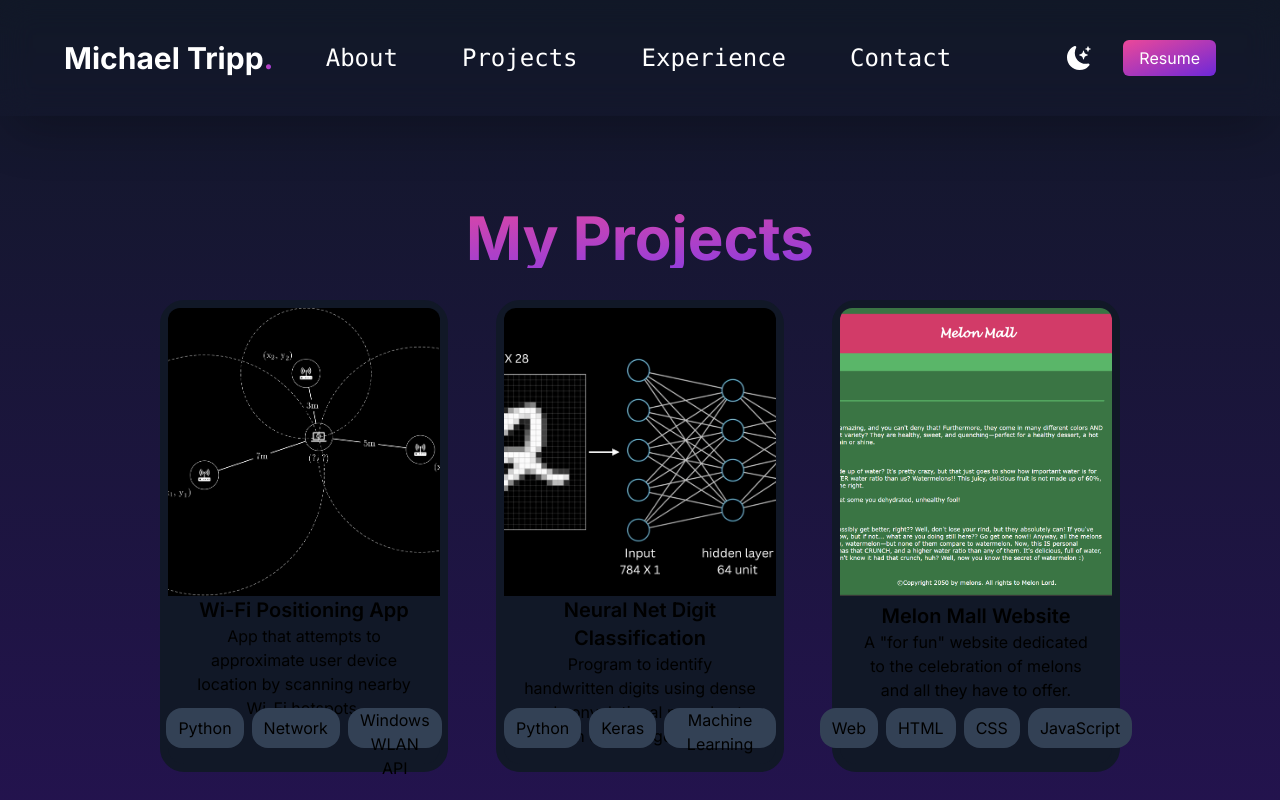
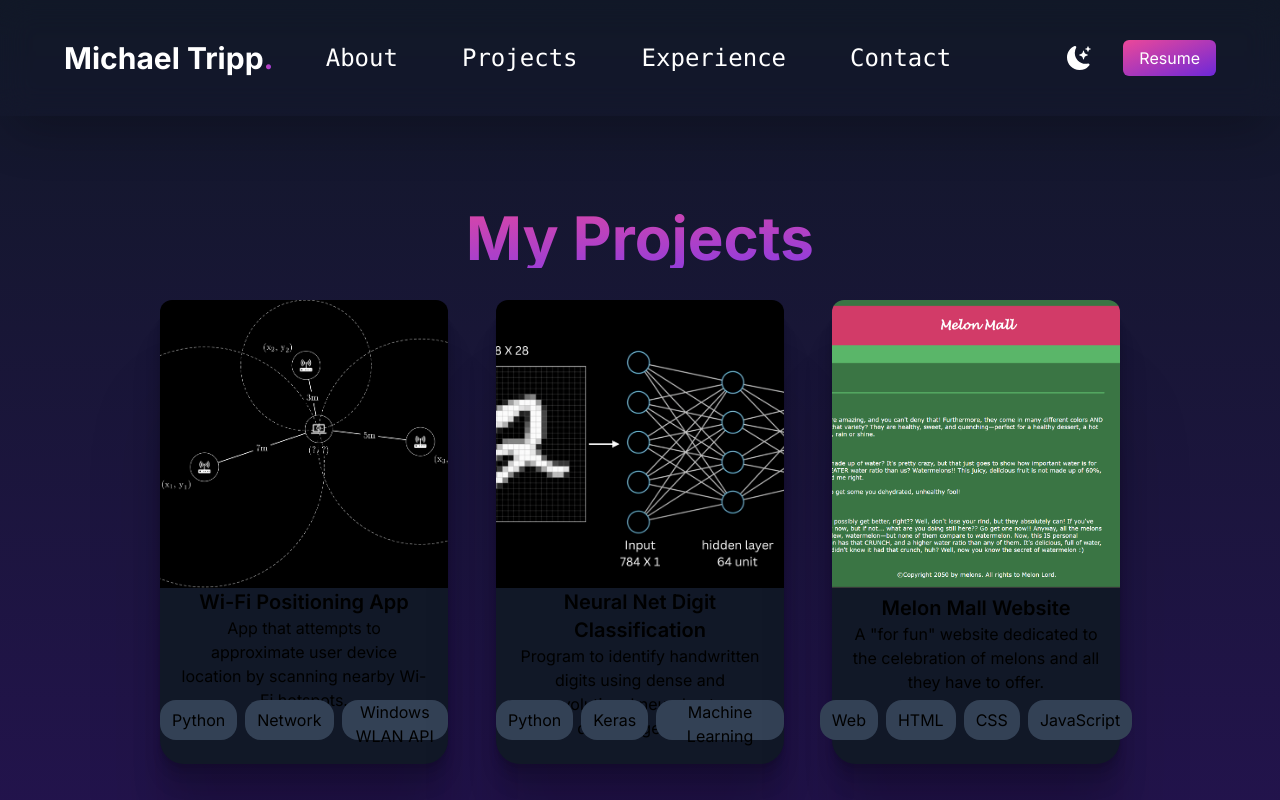
Before and after one commit to mctripp10/mctripp10.github.io, a Next.js app: page /pages/projects in a window 1280 px wide. Shown: the top 800 px of the page. Built offline with nearby package versions, Linux system fonts and the light colour scheme.

Commit message:
Hover transition update
Added a bunch of hover transition effects around the website, the project cards particularly. Honestly just playing with what looks nice.

Not sure I like how the gradient transition looks on the projects page yet though.

```diff
--- a/app/components/NavBarHome.jsx
+++ b/app/components/NavBarHome.jsx
@@ -5,7 +5,7 @@ import { BsFillMoonStarsFill } from "react-icons/bs";
 function NavBarHome() {
     return (
         <div>
-            <nav className="w-full fixed left-0 right-0 z-10 shadow-2xl">
+            <nav className="w-full fixed left-0 right-0 z-10 backdrop-filter backdrop-blur-lg shadow-2xl">
                 <div className="flex px-4 mx-auto lg:max-w md:items-center md:flex md:px-8">
                     <div className="my-10">
                         <div className='mt-1'>
--- a/app/components/ProjectCard.jsx
+++ b/app/components/ProjectCard.jsx
@@ -4,8 +4,10 @@ import TagSection from './TagSection';
 
 const ProjectCard = ({ title, description, imgUrl, srcUrl, tags }) => {
     return (
-        <Link href={`${srcUrl}`}>
-        <div className="rounded-3xl bg-gray-900 border-8 border-gray-900">
+        <Link href={`${srcUrl}`} target="_blank">
+        <div className="rounded-3xl bg-gray-900 transition-all duration-300 hover:bg-gradient-to-br hover:from-violet-950 hover:via-violet-950 via-65% hover:to-pink-500 hover:scale-105 bg-size-200 bg-pos-0 hover:bg-pos-100
+        shadow-[0_2.8px_2.2px_rgba(0,_0,_0,_0.034),_0_6.7px_5.3px_rgba(0,_0,_0,_0.048),_0_12.5px_10px_rgba(0,_0,_0,_0.06),_0_22.3px_17.9px_rgba(0,_0,_0,_0.072),_0_41.8px_33.4px_rgba(0,_0,_0,_0.086),_0_100px_80px_rgba(0,_0,_0,_0.12)]
+        ">
             <div
                 className="h-52 md:h-72 rounded-t-xl"
                 style={{ background: `url(${imgUrl})`, backgroundSize: "cover", backgroundPosition: "center" }}
@@ -16,7 +18,6 @@ const ProjectCard = ({ title, description, imgUrl, srcUrl, tags }) => {
                     <p>{description}</p>
                 </div>
             </div>
-
             <TagSection projectTags={tags} />
         </div>
         </Link>
--- a/app/components/ProjectsSection.jsx
+++ b/app/components/ProjectsSection.jsx
@@ -39,7 +39,7 @@ const projectsData = [
 const ProjectsSection = () => {
     return (
         <>
-            <div className='grid md:grid-cols-3 gap-8 md:gap-12'>
+            <div className='grid md:grid-cols-3 gap-8 md:gap-12 mb-20'>
                 {projectsData.map((project) => (
                     <ProjectCard
                         key={project.id}
--- a/app/components/Tag.jsx
+++ b/app/components/Tag.jsx
@@ -2,7 +2,7 @@ import React from 'react';
 
 const Tag = ({ name }) => {
     return (
-        <div className="flex h-10 rounded-2xl  bg-slate-700">
+        <div className="flex h-10 rounded-2xl bg-slate-700">
             <div className="m-auto px-3">
                 {name}
             </div>
--- a/app/components/TagSection.jsx
+++ b/app/components/TagSection.jsx
@@ -20,7 +20,7 @@ const tagsData = [
 const TagSection = ({ projectTags }) => {
     return (
         <>
-            <div className="flex flex-row justify-center items-center gap-2 mb-4">
+            <div className="flex flex-row justify-center items-center gap-2 pb-6">
                 {
                     projectTags.filter(tag => tag != 'All').map(tag =>
                         <Tag name={tag} />
--- a/app/pages/about/page.js
+++ b/app/pages/about/page.js
@@ -21,7 +21,7 @@ export default function About() {
             <h1 className="mt-52 mb-8 text-3xl md:text-6xl font-bold bg-gradient-to-br from-pink-500 to-violet-600 text-transparent bg-clip-text">
                 About Me
             </h1>
-            <div className="mx-60 mb-20 rounded-3xl bg-gray-900">
+            <div className="mx-60 mb-20 rounded-3xl bg-gray-900 shadow-[0_2.8px_2.2px_rgba(0,_0,_0,_0.034),_0_6.7px_5.3px_rgba(0,_0,_0,_0.048),_0_12.5px_10px_rgba(0,_0,_0,_0.06),_0_22.3px_17.9px_rgba(0,_0,_0,_0.072),_0_41.8px_33.4px_rgba(0,_0,_0,_0.086),_0_100px_80px_rgba(0,_0,_0,_0.12)]">
               <div className="mx-16 my-12">
                 <p className="text-2xl font-light text-left mt-8">
                   Hello and welcome to my website! I'm Michael Tripp, a {' '}
--- a/app/pages/home/page.js
+++ b/app/pages/home/page.js
@@ -39,19 +39,19 @@ export default function Home() {
               <h3 className="font-mono text-2xl pb-5 pt-28 bg-gradient-to-br from-pink-500 to-violet-600 text-transparent bg-clip-text md:text-3xl">
                 Hi, my name is
               </h3>
-              <h2 className="text-5xl text-black dark:text-white font-bold md:text-9xl">
+              <h2 className="text-5xl text-black dark:text-white font-bold md:text-9xl transition-transform duration-300 hover:scale-105">
                 Michael Tripp<span className="text-5xl bg-gradient-to-br from-pink-500 to-violet-600 text-transparent bg-clip-text md:text-7xl">.</span>
               </h2>
               <h3 className="font-mono text-2xl pt-5 bg-gradient-to-br from-pink-500 to-violet-600 text-transparent bg-clip-text md:text-3xl">
                 Nice to meet you!
               </h3>
               <div className="text-5xl flex justify-center gap-16 pt-10 text-gray-600 dark:text-gray-400">
-                <a href="https://www.linkedin.com/in/michaelctripp/" target="_blank"><BsLinkedin /></a>
-                <a href="https://github.com/Mctripp10" target="_blank"><BsGithub /></a>
-                <a href="https://www.instagram.com/mc_tripp/" target="_blank"><BsInstagram /></a>
+                <a className="transition-transform duration-300 hover:scale-110 hover:text-gray-300" href="https://www.linkedin.com/in/michaelctripp/" target="_blank"><BsLinkedin /></a>
+                <a className="transition-transform duration-300 hover:scale-110 hover:text-gray-300" href="https://github.com/Mctripp10" target="_blank"><BsGithub /></a>
+                <a className="transition-transform duration-300 hover:scale-110 hover:text-gray-300" href="https://www.instagram.com/mc_tripp/" target="_blank"><BsInstagram /></a>
               </div>
+          </div>
             </div>
-          </div>
         </section>
 
       {/*
--- a/tailwind.config.js
+++ b/tailwind.config.js
@@ -18,6 +18,13 @@ module.exports = {
         'gradient-conic':
           'conic-gradient(from 180deg at 50% 50%, var(--tw-gradient-stops))',
       },
+      backgroundSize: {
+        'size-200': '200% 200%',
+      },
+      backgroundPosition: {
+          'pos-0': '0% 0%',
+          'pos-100': '100% 100%',
+      },
     },
   },
   plugins: [],
```
